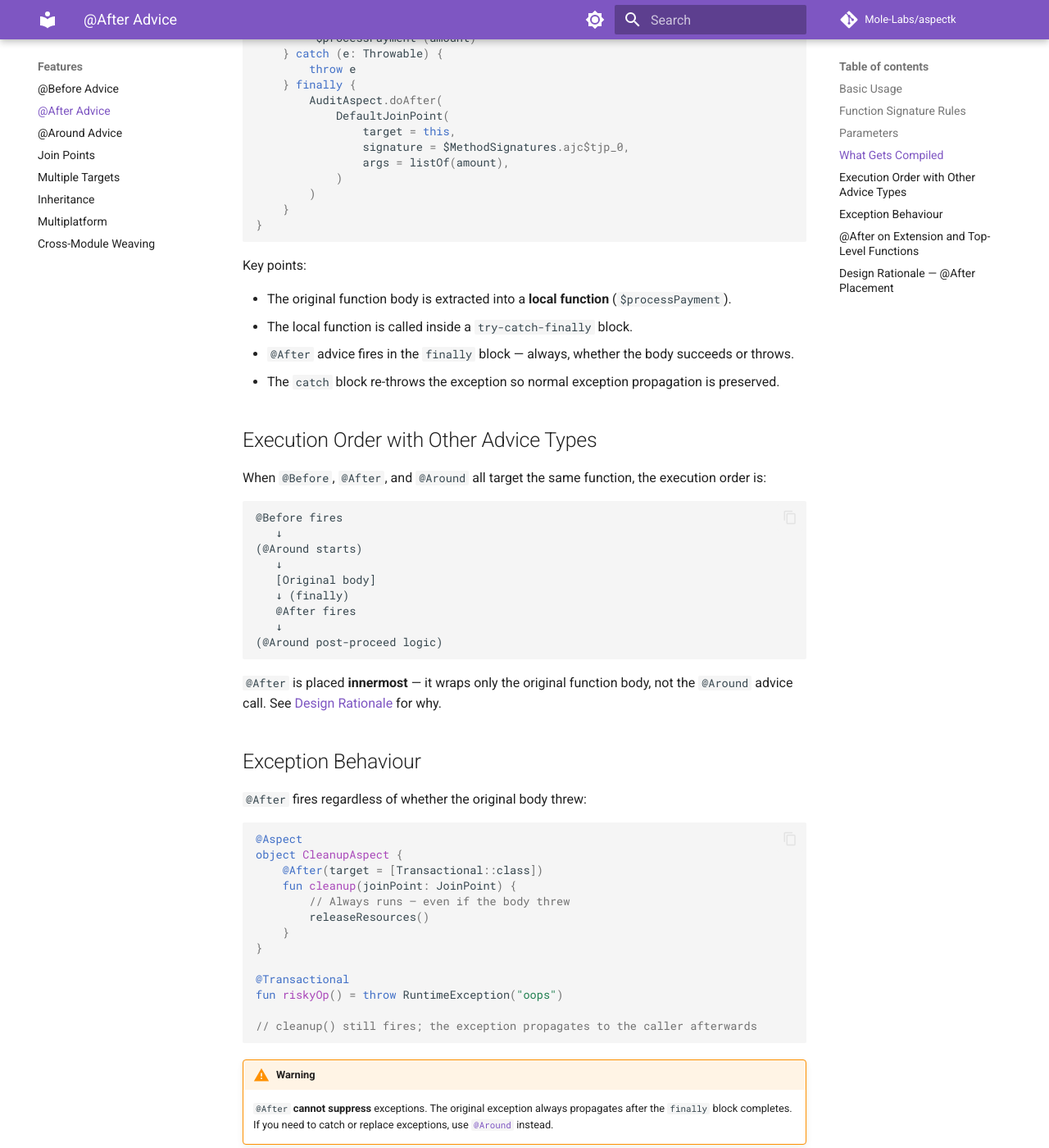
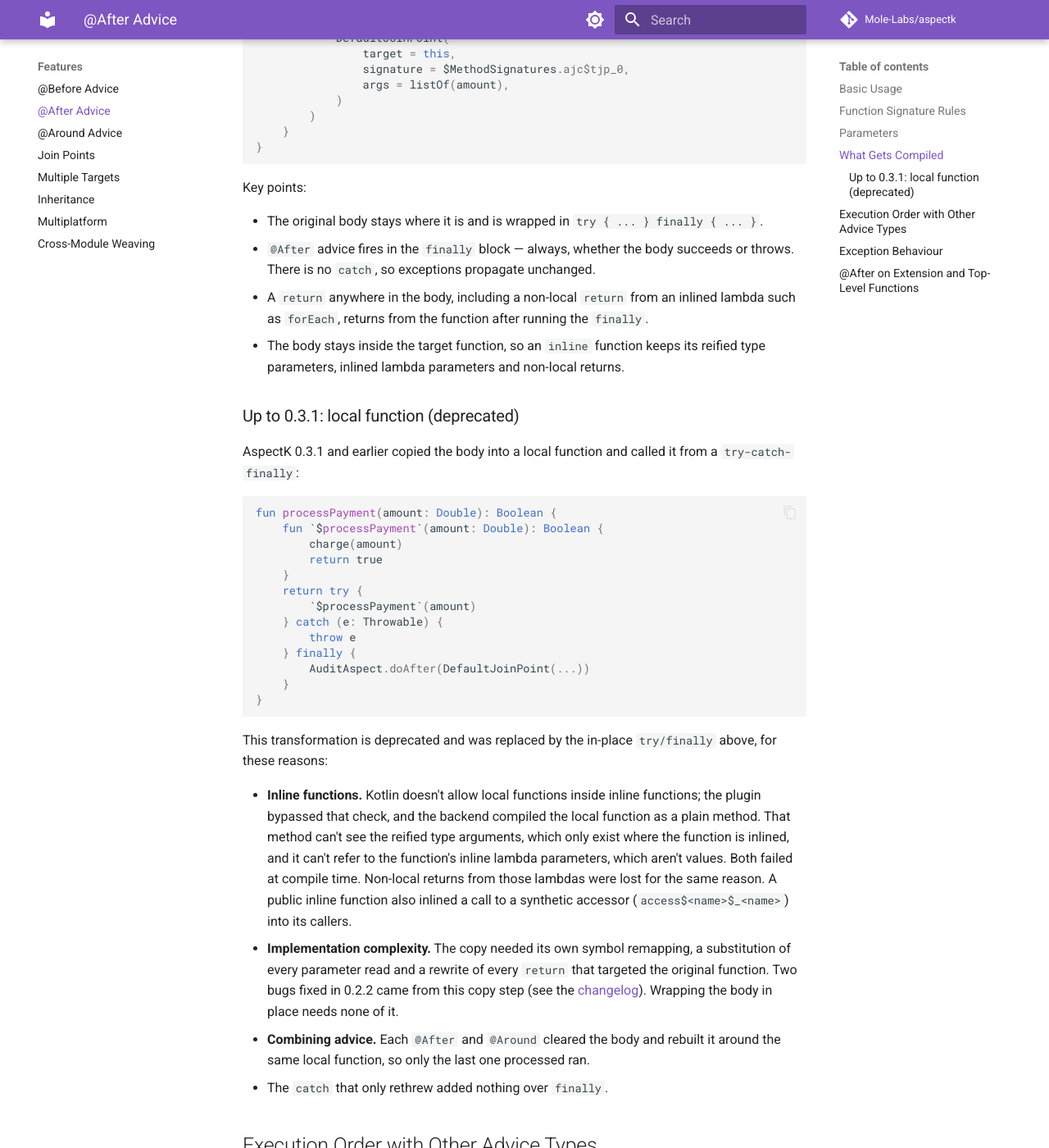
Before and after one commit to Mole-Labs/aspectk, an MkDocs documentation site: the page built from docs/features/after-advice.md, in a window 1280 px wide and 1400 px high, scrolled down 2095 px. Shown: the whole window at 82% size. Built offline with MkDocs 1.6.1 and Material for MkDocs 9.7.7, drawn with Linux system fonts in a browser that asks for light colours; comment, search, counter and statistics services are not loaded; some of the changed text lies outside the part shown.

Commit message:
docs: Update architecture and advice docs for in-place body wrapping
- Document the shift from local function generation (`$<name>`) to direct, in-place body wrapping for `@Around` and `@After` advice.
- Detail benefits of the new pattern regarding inline functions, reified type parameters, and reduced IR transformation complexity.
- Remove the `multi-around-and-ordering.md` design document.
- Update feature documentation and architecture overviews to clarify current advice execution ordering limitations.

````diff
--- a/docs/features/after-advice.md
+++ b/docs/features/after-advice.md
@@ -106,29 +101,61 @@ fun processPayment(amount: Double): Boolean {
 
 Key points:
 
-- The original function body is extracted into a **local function** (`$processPayment`).
-- The local function is called inside a `try-catch-finally` block.
+- The original body stays where it is and is wrapped in `try { ... } finally { ... }`.
 - `@After` advice fires in the `finally` block — always, whether the body succeeds or throws.
-- The `catch` block re-throws the exception so normal exception propagation is preserved.
+  There is no `catch`, so exceptions propagate unchanged.
+- A `return` anywhere in the body, including a non-local `return` from an inlined lambda such
+  as `forEach`, returns from the function after running the `finally`.
+- The body stays inside the target function, so an `inline` function keeps its reified type
+  parameters, inlined lambda parameters and non-local returns.
+
+### Up to 0.3.1: local function (deprecated)
+
+AspectK 0.3.1 and earlier copied the body into a local function and called it from a
+`try-catch-finally`:
+
+```kotlin
+fun processPayment(amount: Double): Boolean {
+    fun `$processPayment`(amount: Double): Boolean {
+        charge(amount)
+        return true
+    }
+    return try {
+        `$processPayment`(amount)
+    } catch (e: Throwable) {
+        throw e
+    } finally {
+        AuditAspect.doAfter(DefaultJoinPoint(...))
+    }
+}
+```
+
+This transformation is deprecated and was replaced by the in-place `try/finally` above, for these
+reasons:
+
+- **Inline functions.** Kotlin doesn't allow local functions inside inline functions; the plugin
+  bypassed that check, and the backend compiled the local function as a plain method. That method
+  can't see the reified type arguments, which only exist where the function is inlined, and it
+  can't refer to the function's inline lambda parameters, which aren't values. Both failed at
+  compile time. Non-local returns from those lambdas were lost for the same reason. A public
+  inline function also inlined a call to a synthetic accessor (`access$<name>$_<name>`) into its
+  callers.
+- **Implementation complexity.** The copy needed its own symbol remapping, a substitution of every
+  parameter read and a rewrite of every `return` that targeted the original function. Two bugs
+  fixed in 0.2.2 came from this copy step (see the [changelog](../reference/changelog.md#022)).
+  Wrapping the body in place needs none of it.
+- **Combining advice.** Each `@After` and `@Around` cleared the body and rebuilt it around the
+  same local function, so only the last one processed ran.
+- The `catch` that only rethrew added nothing over `finally`.
 
 ## Execution Order with Other Advice Types
 
-When `@Before`, `@After`, and `@Around` all target the same function, the execution order is:
-
-```
-@Before fires
-   ↓
-(@Around starts)
-   ↓
-   [Original body]
-   ↓ (finally)
-   @After fires
-   ↓
-(@Around post-proceed logic)
-```
-
-`@After` is placed **innermost** — it wraps only the original function body, not the `@Around`
-advice call. See [Design Rationale](#design-rationale--after-placement) for why.
+!!! warning "Advice ordering"
+    Ordering is only supported for multiple `@Before` advices: they all run, in sequence,
+    before the body and any other advice. Any other combination on the same function is not
+    supported yet. This includes `@After` together with `@Around` and more than one `@After`
+    or `@Around`. AspectK still weaves every advice, but the order in which they run may not
+    be what you expect.
 
 ## Exception Behaviour
 
@@ -174,20 +201,3 @@ fun doWork(x: String) { ... }
 ```
 
 See [Join Points](join-points.md) for the full reference on `target` and `args`.
-
-## Design Rationale — `@After` Placement
-
-`@After` is placed in the `finally` block that wraps **only the original function body** (`$doSomething`),
-not the entire `@Around` chain. This is intentional:
-
-1. **`@After`'s contract is "execute after the target function"**, not "execute after all aspects".
-   If an `@Around` advice throws before calling `pjp.proceed()`, the original function never ran,
-   so `@After` should not fire in that case.
-
-2. **`@Around` is responsible for handling its own exceptions internally.** Wrapping the outer
-   `@Around` call with the `finally` block would mean `@After` fires even when `@Around` itself
-   fails — which conflates two unrelated concerns.
-
-3. **Predictable execution order**: `@After` fires first (innermost `finally`), then `@Around`'s
-   post-`proceed()` logic runs outward. The order is deterministic and mirrors the lexical
-   nesting of the generated IR.
````
Also changed, not shown: other parts of docs/features/after-advice.md (+1 -6 lines), docs/design-decision/architecture-overview.md (+6 -8 lines), docs/design-decision/cross-module-weaving.md (+1 -1 lines), docs/design-decision/multi-around-and-ordering.md (deleted, +0 -87 lines), docs/features/around-advice.md (+53 -50 lines), docs/features/multiple-targets.md (+3 -0 lines).
